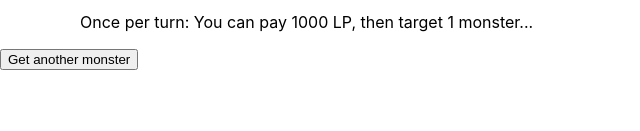
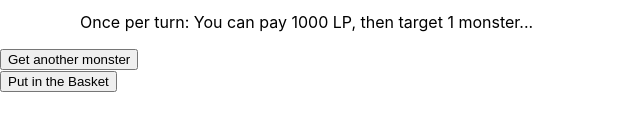
Before and after one commit to Max2810/adopteUnMonstre, a React (Create React App) app: page / in a window 1280 px wide. Shown: the part 377-508 px from the top of the page, without its empty margins (0-640 px from the left). Built offline with nearby package versions, Linux system fonts and the light colour scheme.

Commit message:
bouton panier

```diff
--- a/src/App.js
+++ b/src/App.js
@@ -1,7 +1,7 @@
 import React from 'react';
 import axios from 'axios'
 import DisplayMonsters from './components/DisplayMonsters';
-
+import ButonPanier from './components/ButonPanier';
 
  const sampleMonster =
  {
@@ -42,6 +42,7 @@ render() {
     <div>
       <DisplayMonsters monster={this.state.monster}/>
       <button type="button" onClick={this.getMonster}>Get another monster</button>
+      <ButonPanier/>
     </div>
   );
 }}
--- /dev/null
+++ b/src/components/ButonPanier.js
@@ -0,0 +1,16 @@
+import React from "react"
+import './ButonPanier.css'
+
+
+function ButonPanier(props)  {
+  return (
+
+    <div>
+      <button
+        onClick={event =>
+          {alert("In the Basket !")}
+        }>Put in the Basket
+      </button>
+    </div>
+  )
+}export default ButonPanier;
```
Also changed, not shown: src/components/ButonPanier.css (added).
